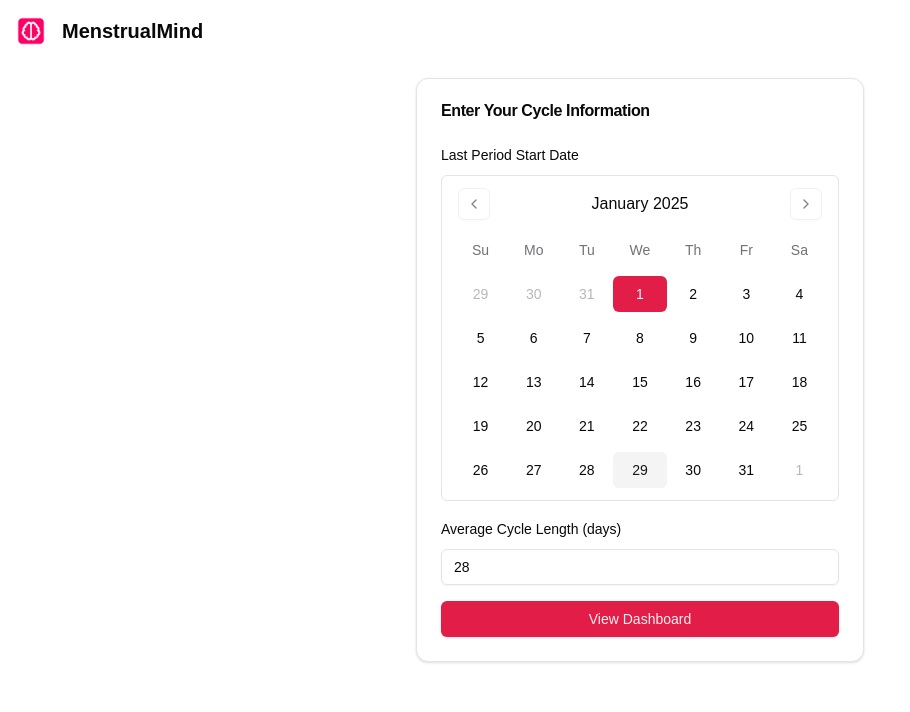
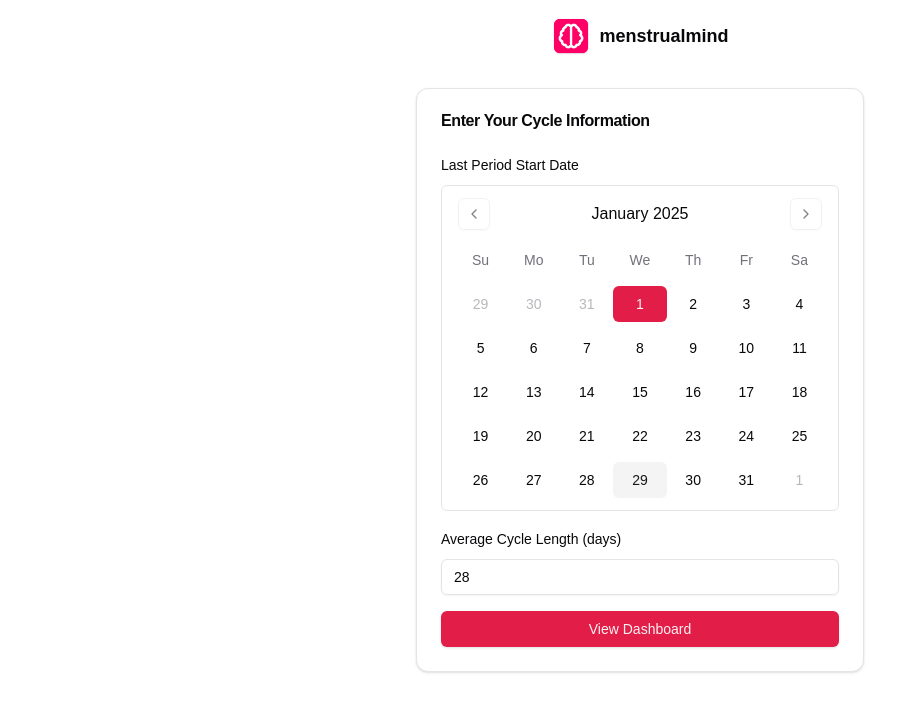
Before and after one commit to harryyking/HemoHeros, a Next.js app: page / in a window 1280 px wide. Shown: the top 712 px of the page, without its empty margins (0-910 px from the left). Built offline with nearby package versions, Linux system fonts and the light colour scheme; a web font is replaced by a local one.

Commit message:
logo edit

```diff
--- a/app/page.tsx
+++ b/app/page.tsx
@@ -24,14 +24,14 @@ export default function Home() {
 
   return (
     <div className="container mx-auto p-4 min-h-screen">
-      <div className="text-xl font-semibold text-center mb-8 flex gap-4 items-center">
+      <div className=" mb-8 flex gap-2 items-center justify-center">
         <Image
-        width={30}
-        height={30}
+        width={40}
+        height={40}
         alt="logo"
         src={Icon}
         />
-       <h1>MenstrualMind</h1>
+       <h1 className="text-lg font-semibold">menstrualmind</h1>
        </div>
 
 
```
